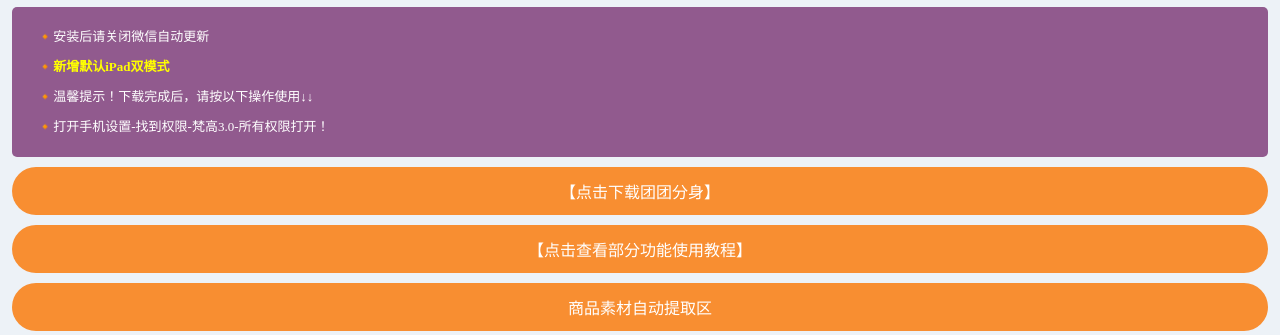
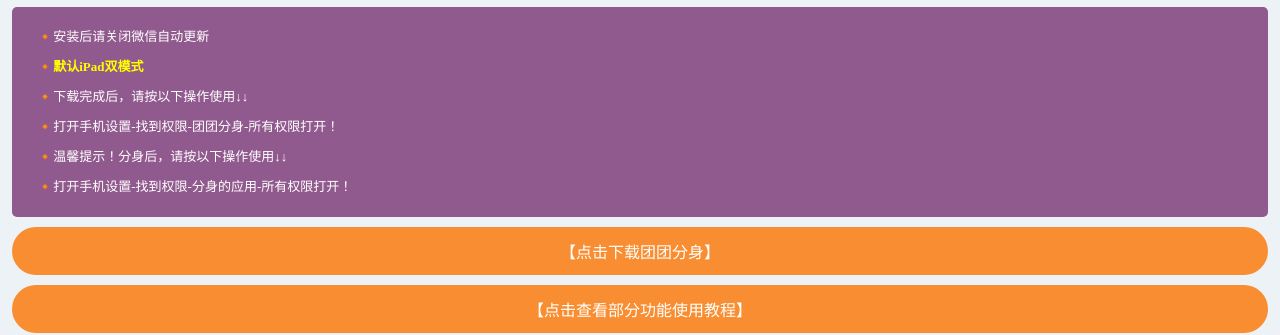
Before and after one commit to io31/tt, a plain HTML site: page index.html in a window 1280 px wide. Shown: the part 959-1294 px from the top of the page. Drawn offline with Linux system fonts and the light colour scheme.

Commit message:
Update index.html
Signed-off-by: io31 <103398991+io31@users.noreply.github.com>

```diff
--- a/index.html
+++ b/index.html
@@ -196,13 +196,17 @@
 						🔸<font color="#FFFFFF">安装后请关闭微信自动更新</font>
 
 						<br>
-						<h4>🔸<font color="#FFFF00">新增默认iPad双模式</font>
+						<h4>🔸<font color="#FFFF00">默认iPad双模式</font>
 						</h4>
 
-						🔸<font color="#fff">温馨提示！下载完成后，请按以下操作使用↓↓</font>
+						🔸<font color="#fff">下载完成后，请按以下操作使用↓↓</font>
 						<br>
 
-						🔸<font color="#fff">打开手机设置-找到权限-梵高3.0-所有权限打开！</font>
+						🔸<font color="#fff">打开手机设置-找到权限-团团分身-所有权限打开！</font>
+						<br>
+						🔸<font color="#fff">温馨提示！分身后，请按以下操作使用↓↓</font>
+						<br>
+						🔸<font color="#fff">打开手机设置-找到权限-分身的应用-所有权限打开！</font>
 
 
 
```
